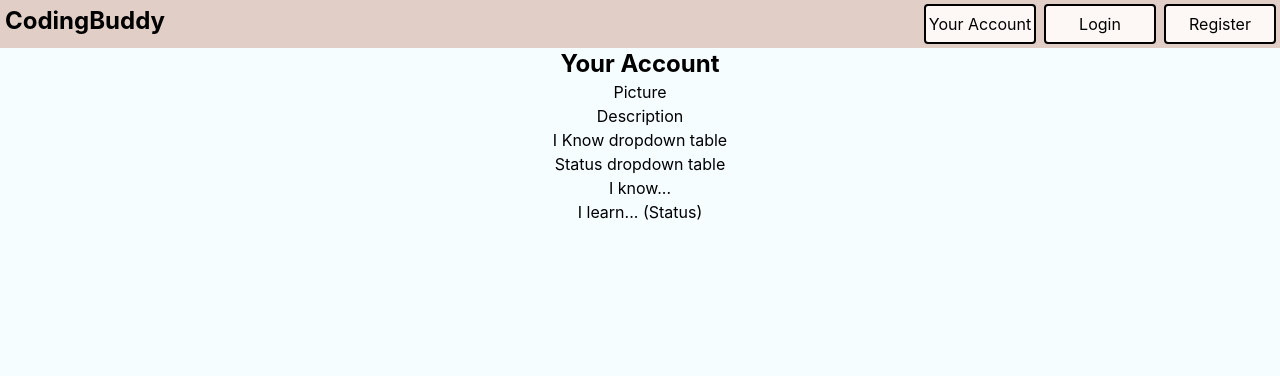
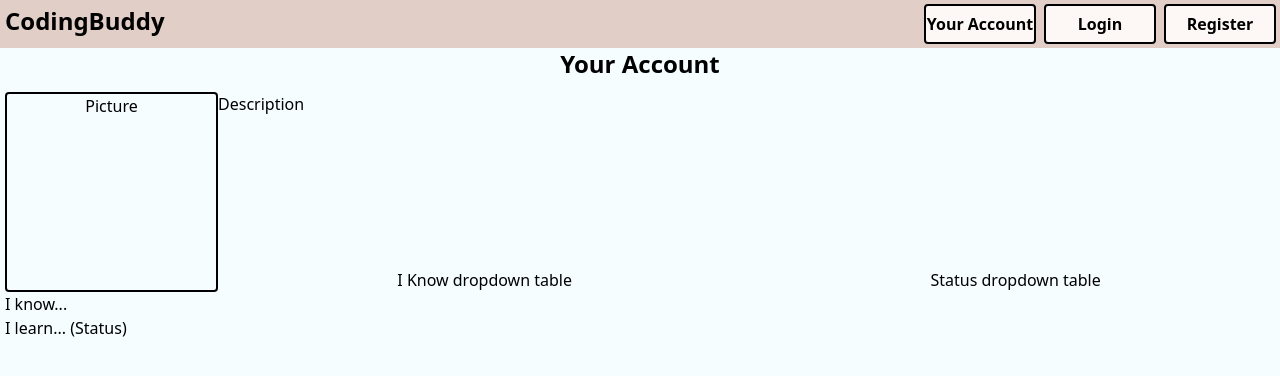
Before and after one commit to MikolajWituszynski/CodingBuddy, a React (Create React App) app: page /account in a window 1280 px wide. Shown: the top 376 px of the page. Built offline with nearby package versions, Linux system fonts and the light colour scheme.

Commit message:
App.css deleted. All Vanilla CSS switched to Tailwind CSS.

```diff
--- a/src/App.tsx
+++ b/src/App.tsx
@@ -1,5 +1,4 @@
 import React from "react";
-import "./App.css";
 import HomePage from "./components/HomePage/HomePage";
 import LoginPage from "./components/LoginPage/LoginPage";
 import RegisterPage from "./components/RegisterPage/RegisterPage";
--- /dev/null
+++ b/src/components/AccountPage/AccountPage.module.css
@@ -0,0 +1,33 @@
+.container {
+    @apply flex
+    justify-start
+    h-[200px]
+    mt-3;
+  }
+
+.subcontainer {
+    @apply flex
+    flex-wrap
+    justify-around
+    h-[200px]
+    w-full;
+}
+
+.picture-frame {
+    @apply flex
+    justify-center
+    ml-[5px]
+    h-full
+    w-1/5
+    border-black
+    border-2
+    rounded;
+}
+
+.description {
+    @apply w-full;
+}
+
+.i-know, .status {
+    @apply self-end;
+}
--- a/src/components/AccountPage/AccountPage.tsx
+++ b/src/components/AccountPage/AccountPage.tsx
@@ -1,16 +1,21 @@
 import React from "react";
+import styles from "./AccountPage.module.css";
 
 const AccountPage = () => {
   return (
-    <div className="Container">
+    <>
       <h1>Your Account</h1>
-      <div>Picture</div>
-      <div>Description</div>
-      <div>I Know dropdown table</div>
-      <div>Status dropdown table</div>
+      <div className={styles.container}>
+        <div className={styles["picture-frame"]}>Picture</div>
+        <div className={styles.subcontainer}>
+          <div className={styles.description}>Description</div>
+          <div className={styles["i-know"]}>I Know dropdown table</div>
+          <div className={styles.status}>Status dropdown table</div>
+        </div>
+      </div>
       <p>I know...</p>
       <p>I learn... (Status)</p>
-    </div>
+    </>
   );
 };
 
--- /dev/null
+++ b/src/components/LoginForm/LoginForm.module.css
@@ -0,0 +1,12 @@
+.form {
+  @apply flex
+    justify-between
+    flex-col
+    content-center
+    flex-wrap;
+}
+
+.label {
+  @apply m-0.5
+  text-right;
+}
--- a/src/components/LoginForm/LoginForm.tsx
+++ b/src/components/LoginForm/LoginForm.tsx
@@ -1,5 +1,5 @@
 import React from "react";
-import styles from '../../index.module.css'
+import styles from './LoginForm.module.css'
 import { useForm } from "react-hook-form";
 import { auth } from "../../helpers/firebaseConfig";
 import { signInWithEmailAndPassword } from "firebase/auth";
@@ -16,10 +16,10 @@ const LoginForm = () => {
         <>
        <h1>Login</h1>
        <form onSubmit ={(handleSubmit(submitHandler))}className={styles.form}>
-        <label className={styles.labelLogin}>Username
+        <label className={styles.label}>Username
         <input {...register("email",{required: true})} type="text" id="login-username"/>
         </label>
-        <label>Password
+        <label className={styles.label}>Password
         <input {...register("password",{required: true})} type="password" id="login-password"/>
         </label>
         <button type="submit" >login</button>
--- /dev/null
+++ b/src/components/NavBar/NavBar.module.css
@@ -0,0 +1,26 @@
+.navbar {
+    @apply w-full
+    h-12
+    bg-brown-300
+    border-black
+    flex
+    justify-between;
+  }
+
+  .navbar button {
+    @apply bg-brown-50;
+  }
+
+  .loginRegisterButton {
+    @apply m-1
+    h-10
+    hover:bg-[#a8e5f7]
+    hover:text-brown-900
+    hover:cursor-pointer
+    duration-[440ms]
+  }
+
+  .titleHomePage {
+    @apply
+    m-[5px]
+  }
--- a/src/components/NavBar/NavBar.tsx
+++ b/src/components/NavBar/NavBar.tsx
@@ -1,6 +1,6 @@
 import React from "react";
 import { useNavigate } from 'react-router-dom';
-import styles from '../../index.module.css'
+import styles from './NavBar.module.css'
 const NavBar: React.FC<{}> = () => {
     const navigate = useNavigate();
     const handleClickToAccountPage = () => navigate('/account')
--- a/src/components/RegisterForm/RegisterForm.tsx
+++ b/src/components/RegisterForm/RegisterForm.tsx
@@ -1,5 +1,5 @@
 import React from "react";
-import styles from '../../index.module.css'
+import styles from '../LoginForm/LoginForm.module.css'
 import { useForm } from "react-hook-form";
 import { auth } from "../../helpers/firebaseConfig";
 import { RegisterFormData } from "../../helpers/interfaces";
@@ -27,13 +27,13 @@ const RegisterForm = () => {
         <>
        <h1>Register</h1>
        <form onSubmit={handleSubmit(submitHandler)} className={styles.form}>
-        <label className={styles.labelRegister}>Username
+        <label className={styles.label}>Username
         <input {...register("email",{required: true})}  type="text" id="login-username"/>
         </label>
-        <label>Password
+        <label className={styles.label}>Password
         <input {...register("password",{required: true})} type="password" id="login-password"/>
         </label>
-        <label>Password
+        <label className={styles.label}>Password
         <input {...register("password2",{required: true})} type="password" id="login-password"/>
         </label>
         <button className={styles.button}>register</button>
--- /dev/null
+++ b/src/index.css
@@ -0,0 +1,47 @@
+@tailwind base;
+@tailwind components;
+@tailwind utilities;
+
+
+@layer base {
+  body {
+    @apply
+    m-0
+    font-sans
+    antialiased
+    bg-[#f5fdff];
+  }
+  code {
+    @apply
+    font-mono;
+  }
+  h1 {
+    @apply
+    text-center
+    text-2xl
+  font-bold;
+  }
+  p {
+    @apply flex
+    justify-self-start
+    mx-[5px];
+  }
+  button, [type="button"], [type="reset"], [type="submit"] {
+    @apply bg-white
+  border-black
+  border-2
+  rounded
+  w-28
+  self-center
+  font-semibold;
+  }
+  input {
+    @apply
+    m-[5px]
+    w-[200px]
+    border-2
+  border-black
+  rounded
+  outline-none;
+  }
+}
--- a/src/index.module.css
+++ /dev/null
@@ -1,80 +0,0 @@
-@tailwind base;
-@tailwind components;
-@tailwind utilities;
-
-body {
-  margin: 0;
-  font-family: -apple-system, BlinkMacSystemFont, "Segoe UI", "Roboto", "Oxygen",
-    "Ubuntu", "Cantarell", "Fira Sans", "Droid Sans", "Helvetica Neue",
-    sans-serif;
-  -webkit-font-smoothing: antialiased;
-  -moz-osx-font-smoothing: grayscale;
-}
-
-code {
-  font-family: source-code-pro, Menlo, Monaco, Consolas, "Courier New",
-    monospace;
-}
-
-@layer base {
-  body {
-    @apply bg-[#f5fdff];
-  }
-  h1 {
-    @apply text-2xl
-  font-bold;
-  }
-  button, [type="button"], [type="reset"], [type="submit"] {
-    @apply bg-white
-  border-black
-  border-2
-  rounded
-  w-28
-  self-center;
-  }
-  input {
-    margin: 5px;
-    width: 200px;
-    @apply border-2
-  border-black
-  rounded
-  outline-none;
-  }
-}
-
-.navbar {
-  @apply w-full
-  h-12
-  bg-brown-300
-  border-black
-  flex
-  justify-between;
-}
-
-.navbar button {
-  @apply bg-brown-50;
-}
-
-.loginRegisterButton {
-  @apply m-1
-  h-10
-  hover:bg-[#a8e5f7]
-  hover:text-brown-900
-  hover:cursor-pointer;
-  transition-duration: 0.4s;
-}
-
-.titleHomePage {
-  margin: 5px;
-}
-
-.labelLogin {
-  margin: 2px;
-}
-
-.form {
-  display: flex;
-  justify-content: space-between;
-  flex-direction: column;
-  align-content: center;
-}
--- a/src/index.tsx
+++ b/src/index.tsx
@@ -1,6 +1,6 @@
 import React from 'react';
 import ReactDOM from 'react-dom/client';
-import './index.module.css';
+import './index.css';
 import App from './App';
 import reportWebVitals from './reportWebVitals';
 
```
Also changed, not shown: src/components/RegisterForm/RegisterForm.module.css (added, +12 -0 lines).
